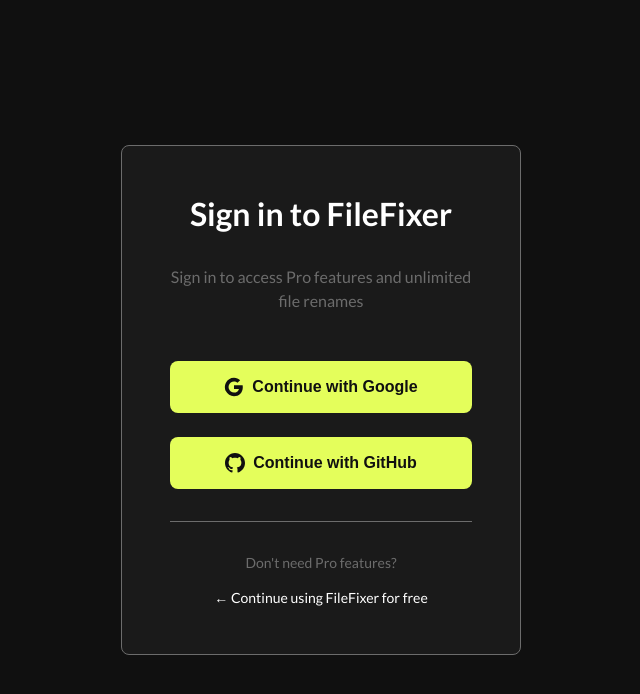
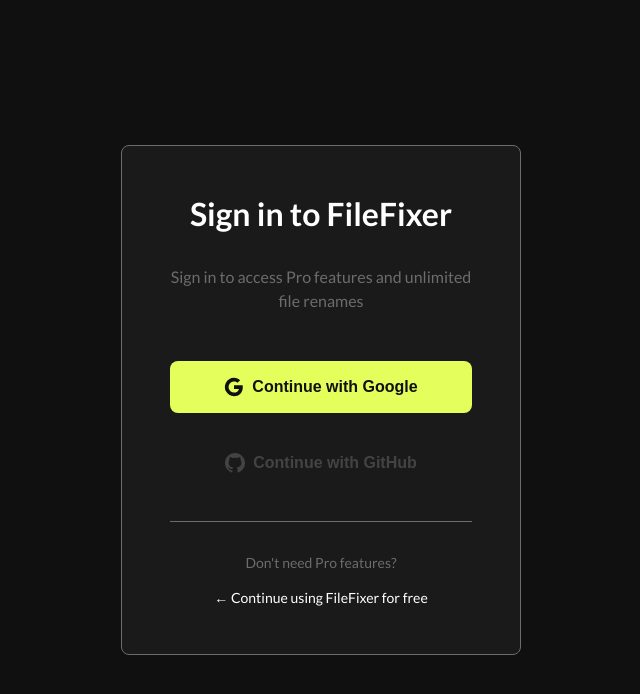
Before and after one commit to rhyspjudd-dev/filefixer, a Next.js app: page /signin in a window 1280 px wide. Shown: the top 694 px of the page, without its empty margins (319-959 px from the left). Built offline with nearby package versions, Linux system fonts and the light colour scheme; no server answers; a web font is replaced by a local one.

Commit message:
Disable GitHub sign-in button

```diff
--- a/src/app/signin/page.tsx
+++ b/src/app/signin/page.tsx
@@ -102,9 +102,16 @@
           </Button>
 
           <Button
-            onClick={() => signIn("github", { callbackUrl })}
+            onClick={() => {/* Disabled for now */}}
             variant="oauth"
             size="large"
+            style={{
+              opacity: 0.5,
+              cursor: 'not-allowed',
+              backgroundColor: 'var(--surface-disabled)',
+              color: 'var(--text-muted)'
+            }}
+            disabled
           >
             <svg width="20" height="20" viewBox="0 0 24 24" fill="currentColor">
               <path d="M12 0c-6.626 0-12 5.373-12 12 0 5.302 3.438 9.8 8.207 11.387.599.111.793-.261.793-.577v-2.234c-3.338.726-4.033-1.416-4.033-1.416-.546-1.387-1.333-1.756-1.333-1.756-1.089-.745.083-.729.083-.729 1.205.084 1.839 1.237 1.839 1.237 1.07 1.834 2.807 1.304 3.492.997.107-.775.418-1.305.762-1.604-2.665-.305-5.467-1.334-5.467-5.931 0-1.311.469-2.381 1.236-3.221-.124-.303-.535-1.524.117-3.176 0 0 1.008-.322 3.301 1.23.957-.266 1.983-.399 3.003-.404 1.02.005 2.047.138 3.006.404 2.291-1.552 3.297-1.23 3.297-1.23.653 1.653.242 2.874.118 3.176.77.84 1.235 1.911 1.235 3.221 0 4.609-2.807 5.624-5.479 5.921.43.372.823 1.102.823 2.222v3.293c0 .319.192.694.801.576 4.765-1.589 8.199-6.086 8.199-11.386 0-6.627-5.373-12-12-12z"/>
```
